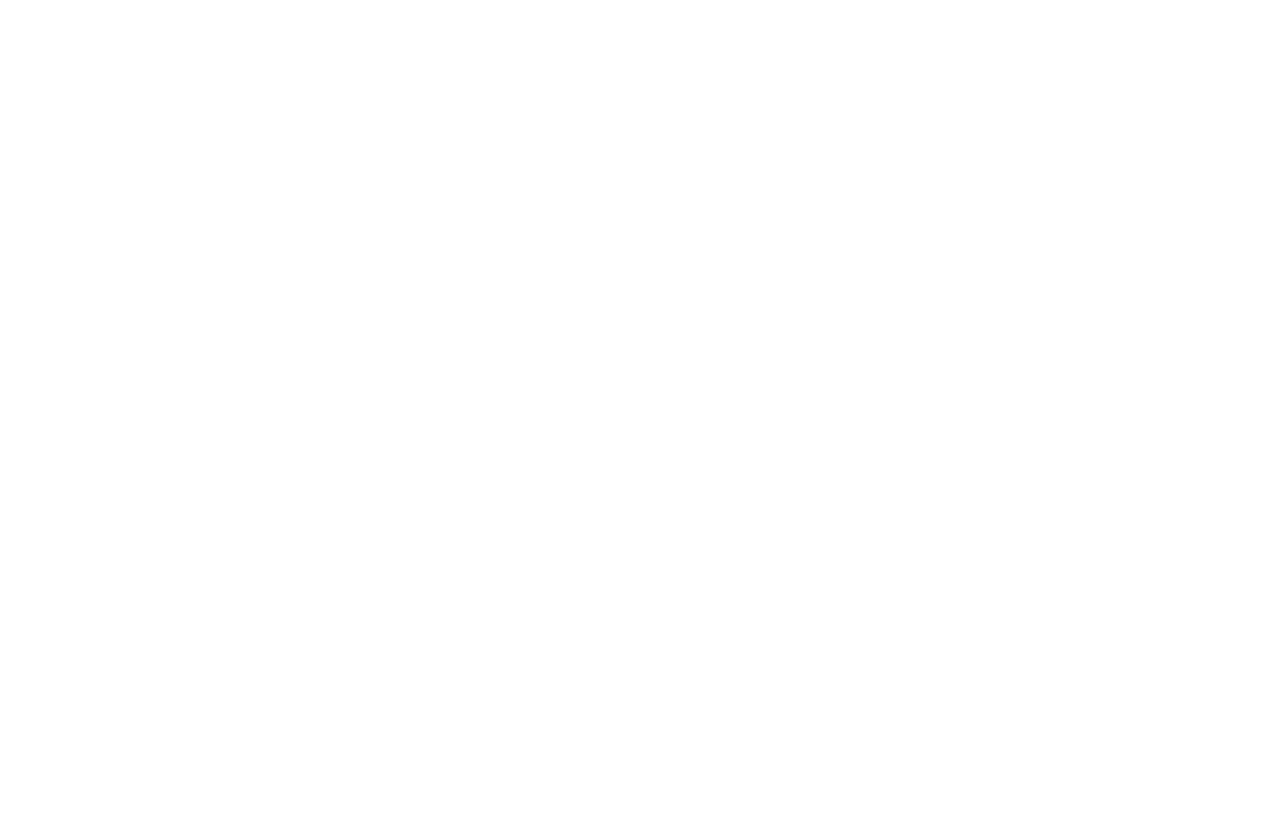
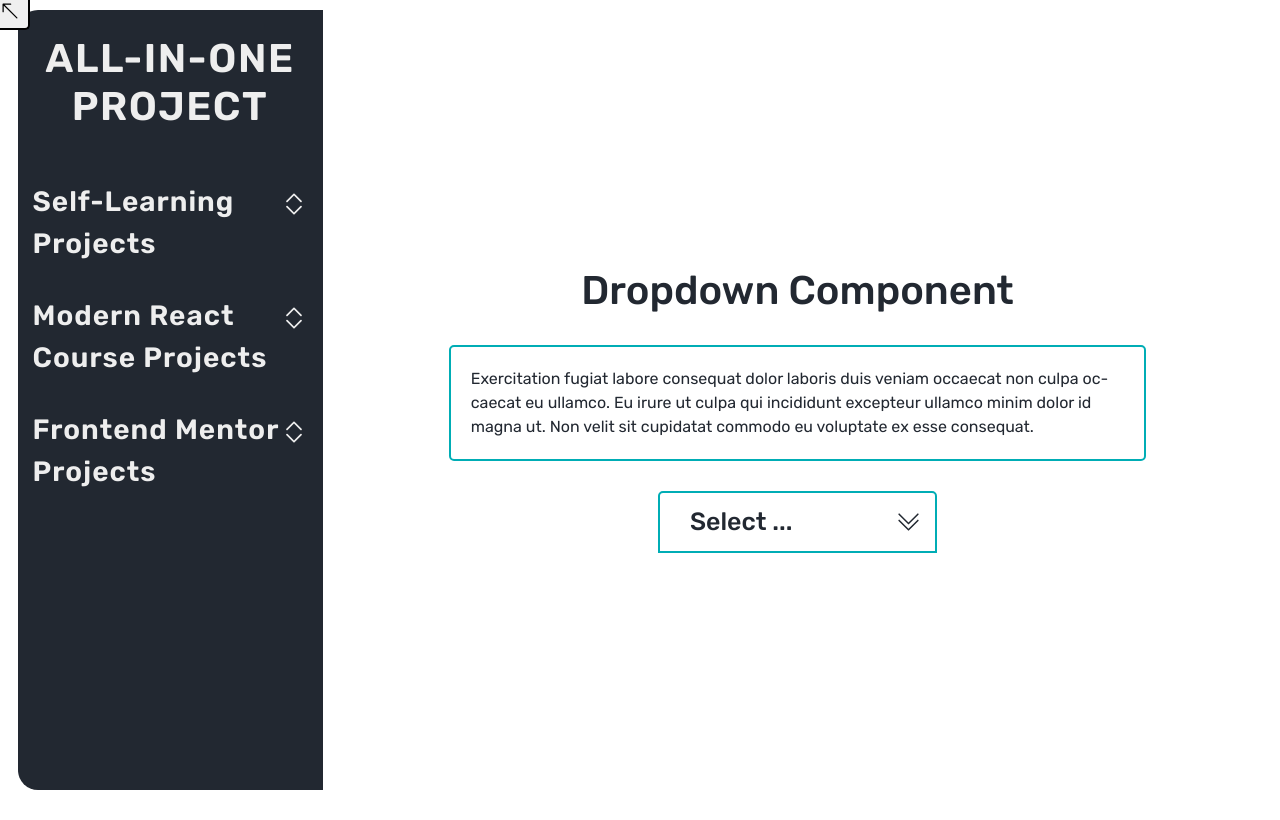
Before and after one commit to Ahmed-Shawareb-Full-Stack/all--in-one_project, a React (Vite) app: page /dropdown in a window 1280 px wide. Before the commit this address had no page. Built offline with nearby package versions, Linux system fonts and the light colour scheme.

Commit message:
add dropdown component

```diff
--- a/src/App.jsx
+++ b/src/App.jsx
@@ -2,17 +2,22 @@
 import Home from "./pages/home";
 import Project$1$Card from "./pages/Project$1$Card";
 import Layout from "./pages/layout/index";
+import AccordionPage from "./pages/CP_AccordionPage";
+import DropdownPage from "./pages/CP_DropdownPage";
 import "./index.scss";
-import AccordionPage from "./pages/CP_AccordionPage";
 
 function App() {
   return (
     <div className="App container-fluid">
       <Routes>
         <Route path="/" element={<Layout />}>
+          //* ─── Self-learning Projects ──────────
           <Route index element={<Home />} />
+          //* ─── Course Projects ─────────────────
+          <Route path="accordion" element={<AccordionPage />} />
+          <Route path="dropdown" element={<DropdownPage />} />
+          //* ─── Frontend Mentor Projects ────────
           <Route path="card" element={<Project$1$Card />} />
-          <Route path="accordion" element={<AccordionPage />} />
         </Route>
       </Routes>
     </div>
--- /dev/null
+++ b/src/components/CP_Dropdown/index.jsx
@@ -0,0 +1,49 @@
+import React, { useState } from "react";
+import { BsChevronDoubleDown, BsChevronDoubleUp } from "react-icons/bs";
+import "./styles.scss";
+
+const DropDown = ({ options, value, onChange }) => {
+  const [expand, setExpand] = useState(false);
+
+  const handleExpand = () => {
+    setExpand(!expand);
+  };
+
+  const handleOptionSelect = (option) => {
+    setExpand(!expand);
+    onChange(option);
+  };
+  const renderedOptions = options.map((option) => {
+    return (
+      <li
+        key={option.value}
+        className={`dropdown__option ${value?.option}`}
+        onClick={() => handleOptionSelect(option)}
+      >
+        {option.option}
+      </li>
+    );
+  });
+  return (
+    <div className="dropdown">
+      <div
+        className={`dropdown__select position-relative ${value?.option}`}
+        onClick={handleExpand}
+      >
+        {value?.option || "Select ..."}
+        {expand ? (
+          <BsChevronDoubleUp className="dropdown__select--icon" />
+        ) : (
+          <BsChevronDoubleDown className="dropdown__select--icon" />
+        )}
+      </div>
+      <div className={`dropdown__options--container ${expand ? "expand" : ""}`}>
+        <ul className={`dropdown__options--list ${expand ? "expand" : ""}`}>
+          {renderedOptions}
+        </ul>
+      </div>
+    </div>
+  );
+};
+
+export default DropDown;
--- /dev/null
+++ b/src/components/CP_Dropdown/styles.scss
@@ -0,0 +1,71 @@
+@import "../../scss/abstracts/variables";
+
+.dropdown {
+  &__select {
+    padding: 1rem 3rem;
+    font-size: 2.5rem;
+    font-weight: 500;
+    border: 2px solid $color-f;
+    border-radius: 5px 5px 0 0;
+
+    &--icon {
+      position: absolute;
+      top: 50%;
+      right: 5%;
+      transform: translateY(-50%);
+    }
+  }
+
+  &__options {
+    &--container {
+      overflow: hidden;
+      position: absolute;
+      top: 100%;
+      left: 0;
+      width: 100%;
+      border-left: 2px solid $color-f;
+      border-right: 2px solid $color-f;
+      border-radius: 0 0 5px 5px;
+      transition: all 1s ease;
+    }
+
+    &--list {
+      list-style: none;
+      width: 100%;
+      margin: 0;
+      padding: 0;
+      max-height: 0rem;
+      transition: max-height 1s ease;
+    }
+  }
+
+  &__option {
+    padding: 1rem 3rem;
+    font-size: 2.5rem;
+    font-weight: 500;
+    width: 100%;
+    border-bottom: 2px solid $color-f;
+  }
+}
+
+.expand {
+  max-height: 1000rem;
+}
+
+.RED {
+  background-color: red;
+  color: yellow;
+  border: 2px solid black;
+}
+
+.GREEN {
+  background-color: #23a402;
+  color: black;
+  border: 2px solid black;
+}
+
+.BLUE {
+  background-color: blue;
+  color: white;
+  border: 2px solid yellow;
+}
--- /dev/null
+++ b/src/pages/CP_DropdownPage/index.jsx
@@ -0,0 +1,50 @@
+import React, { useState } from "react";
+import DropDown from "../../components/CP_Dropdown";
+import "./styles.scss";
+
+const options = [
+  {
+    option: "RED",
+    value: "opt1",
+  },
+  {
+    option: "GREEN",
+    value: "opt2",
+  },
+  {
+    option: "BLUE",
+    value: "opt3",
+  },
+];
+
+const DropdownPage = () => {
+  const [selection, setSelection] = useState(null);
+
+  const handleSelection = (option) => {
+    setSelection(option);
+  };
+  return (
+    <div className={`dropdown__page page__selected-${selection?.option}`}>
+      <h1
+        className={`dropdown__page--title title__selected-${selection?.option} `}
+      >
+        Dropdown Component
+      </h1>
+      <p className={`dropdown__page--desc desc__selected-${selection?.option}`}>
+        Exercitation fugiat labore consequat dolor laboris duis veniam occaecat
+        non culpa occaecat eu ullamco. Eu irure ut culpa qui incididunt
+        excepteur ullamco minim dolor id magna ut. Non velit sit cupidatat
+        commodo eu voluptate ex esse consequat.
+      </p>
+      <div className="dropdown__page--component">
+        <DropDown
+          options={options}
+          value={selection}
+          onChange={handleSelection}
+        />
+      </div>
+    </div>
+  );
+};
+
+export default DropdownPage;
--- /dev/null
+++ b/src/pages/CP_DropdownPage/styles.scss
@@ -0,0 +1,101 @@
+@import "../../scss/abstracts/variables";
+
+.dropdown__page {
+  display: flex;
+  flex-direction: column;
+  overflow-y: auto;
+  align-items: center;
+  justify-content: center;
+  height: 100vh;
+  background-image: none;
+  transition: all 1s ease;
+
+  &--title {
+    font-size: 4rem;
+    margin-bottom: 3rem;
+    text-align: center;
+  }
+
+  &--desc {
+    width: 75%;
+    font-size: 1.6rem;
+    border: 2px solid $color-f;
+    border-radius: 5px;
+    padding: 2rem;
+    margin-bottom: 3rem;
+    hyphens: auto;
+  }
+
+  &--component {
+    width: 30%;
+  }
+}
+
+@media (max-width: 991.98px) {
+  .dropdown__page {
+    padding: 2rem;
+  }
+  .dropdown__page--desc {
+    width: 100%;
+    height: 20vh;
+    overflow-y: auto;
+  }
+  .dropdown__page--component {
+    width: 100%;
+  }
+}
+
+.page__selected-RED {
+  background: rgb(237, 218, 0);
+  background: linear-gradient(
+    0deg,
+    rgba(237, 218, 0, 1) 0%,
+    rgba(253, 29, 29, 1) 33%,
+    rgba(253, 29, 29, 1) 66%,
+    rgba(237, 218, 0, 1) 100%
+  );
+}
+.page__selected-GREEN {
+  background: rgb(0, 0, 0);
+  background: linear-gradient(
+    0deg,
+    rgba(0, 0, 0, 1) 0%,
+    rgba(52, 255, 0, 1) 33%,
+    rgba(52, 255, 0, 1) 66%,
+    rgba(0, 0, 0, 1) 100%
+  );
+}
+.page__selected-BLUE {
+  background: rgb(255, 255, 255);
+  background: linear-gradient(
+    0deg,
+    rgba(255, 255, 255, 1) 0%,
+    rgba(2, 13, 164, 1) 33%,
+    rgba(2, 13, 164, 1) 66%,
+    rgba(255, 255, 255, 1) 100%
+  );
+}
+.title__selected-RED {
+  color: rgba(237, 218, 0, 1);
+}
+.title__selected-GREEN {
+  color: rgba(0, 0, 0, 1);
+}
+.title__selected-BLUE {
+  color: rgba(255, 255, 255, 1);
+}
+.desc__selected-RED {
+  color: rgba(237, 218, 0, 1);
+  font-weight: 500;
+  border: 2px solid black;
+}
+.desc__selected-GREEN {
+  color: rgba(0, 0, 0, 1);
+  font-weight: 500;
+  border: 2px solid black;
+}
+.desc__selected-BLUE {
+  color: rgba(255, 255, 255, 1);
+  font-weight: 500;
+  border: 2px solid black;
+}
--- a/src/pages/layout/index.jsx
+++ b/src/pages/layout/index.jsx
@@ -9,8 +9,6 @@
   const handleNavState = (state) => {
     setNavState(state);
   };
-
-  console.log("left up " + navState);
 
   return (
     <div className="container-fluid position-relative ">
@@ -26,7 +24,7 @@
           <BsArrowDownRight style={{ fontSize: "2rem" }} />
         </button>
       </div>
-      <div className="row w-100">
+      <div className="row ">
         <div
           className={`col-lg-3 ${
             navState ? "hide-Nav" : "show-Nav"
--- a/src/pages/navigation/index.jsx
+++ b/src/pages/navigation/index.jsx
@@ -18,6 +18,10 @@
   {
     to: "/accordion",
     title: "CP - Accordion Component",
+  },
+  {
+    to: "/dropdown",
+    title: "CP - Dropdown Component",
   },
 ];
 const frontendMentorNavLinks = [
--- a/src/pages/navigation/styles.scss
+++ b/src/pages/navigation/styles.scss
@@ -26,6 +26,7 @@
     text-transform: uppercase;
     color: $color-p;
     margin-bottom: 4rem;
+    margin-top: 2rem;
   }
 
   &__tab {
@@ -37,6 +38,7 @@
     font-weight: 600;
     letter-spacing: 0.1rem;
     color: $color-p;
+    padding: 0 1rem;
   }
 
   &__links-container {
@@ -50,7 +52,7 @@
     opacity: 0;
     list-style-type: none;
     margin: 0;
-    padding: 1rem 1.5rem;
+    padding: 1rem 2rem;
     font-size: 2rem;
     font-weight: 500;
     width: 100%;
@@ -66,6 +68,7 @@
     color: $color-f !important;
     display: block;
     transition: all 0.5s;
+    padding: 1rem 0;
   }
 }
 
```
